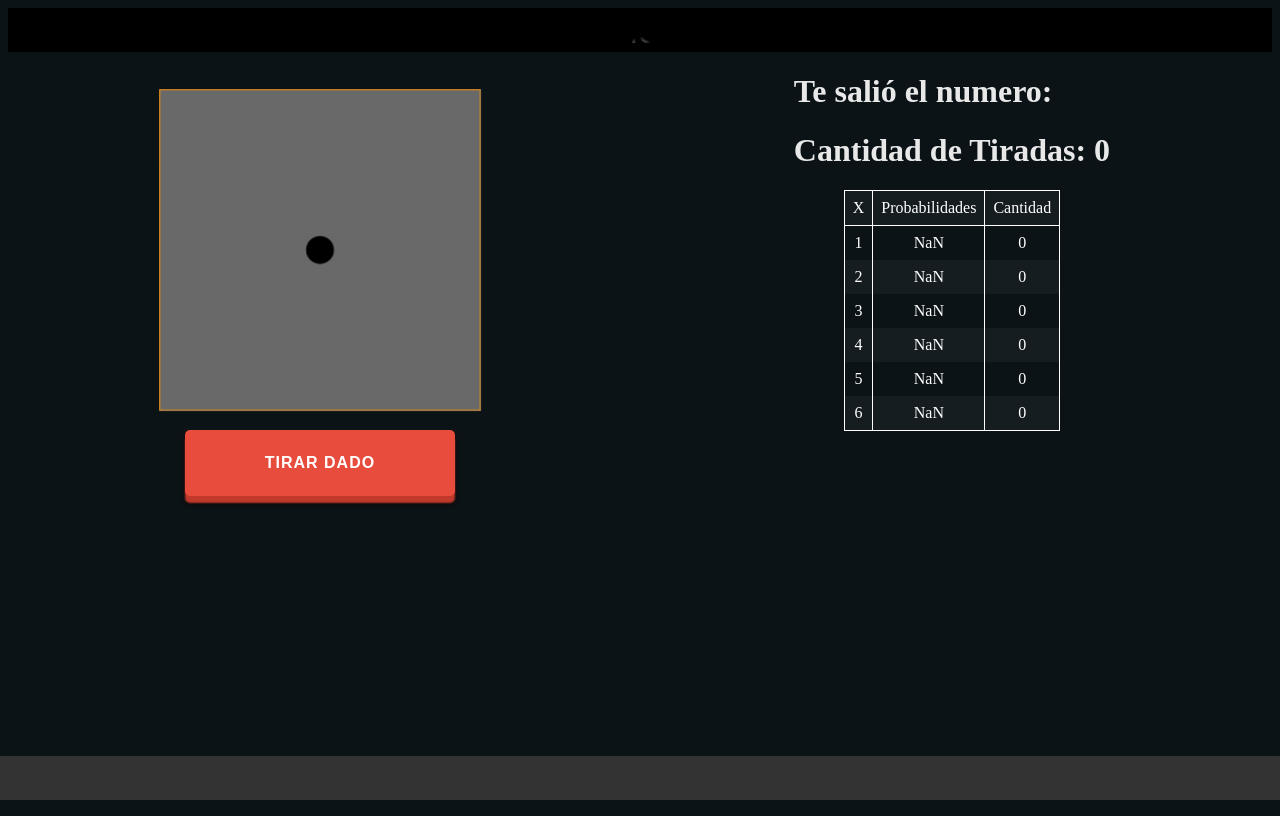
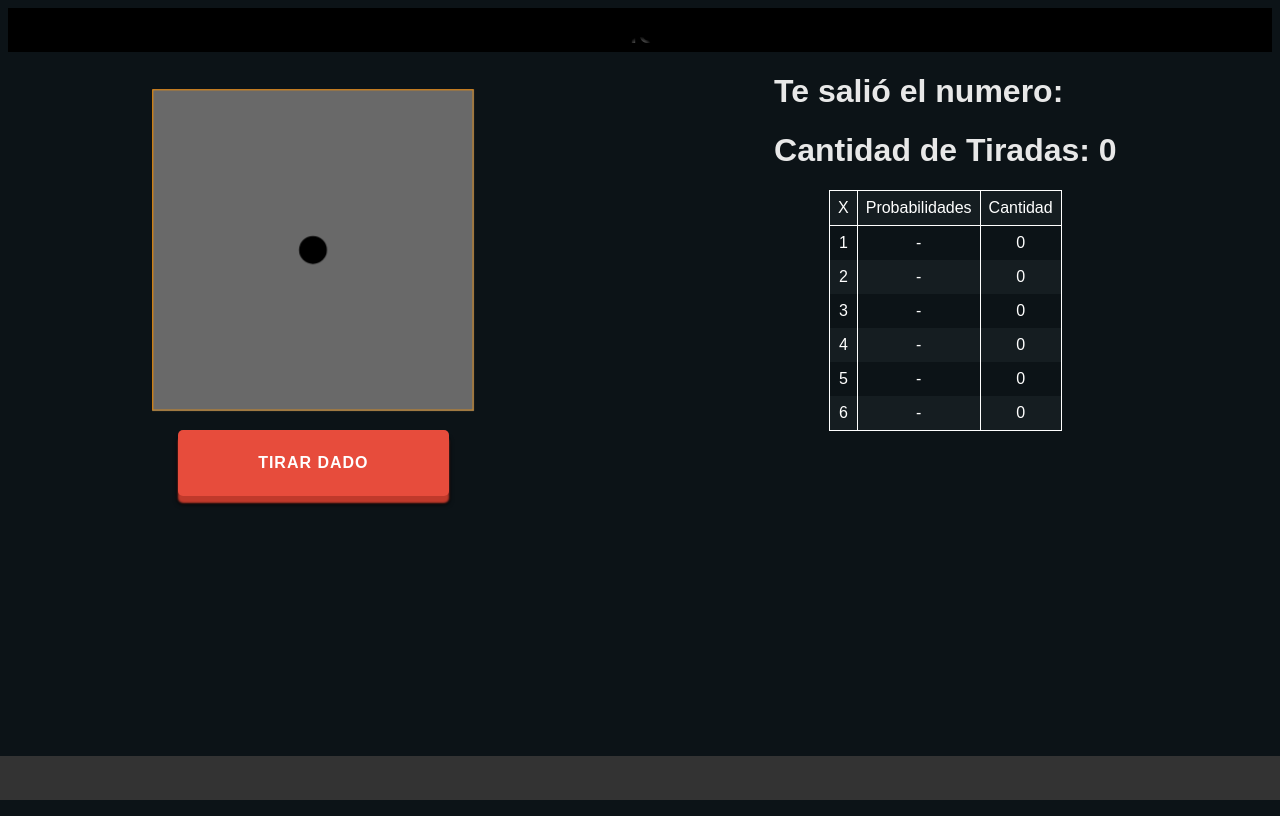
Before and after one commit to DaniLedes99/Dice, a React (Vite) app: page / in a window 1280 px wide. Built offline with nearby package versions, Linux system fonts and the light colour scheme.

Commit message:
Todo componetizado aprox

```diff
--- /dev/null
+++ b/src/Components/Button.jsx
@@ -0,0 +1,11 @@
+import "./Button.css";
+
+function Button({ onClick, disabled, tirando }) {
+  return (
+    <button className="button" onClick={onClick} disabled={disabled}>
+      {tirando ? "Lanzando..." : "Tirar dado"}
+    </button>
+  );
+}
+
+export default Button;
--- a/src/Components/Dado.jsx
+++ b/src/Components/Dado.jsx
@@ -1,10 +1,13 @@
 import { useState } from "react";
-import "./Dado.css";
 import "./Button.css";
 import "./Text.css";
 import "./Table.css";
-import "./Footer.css";
 import "./Organizador.css";
+import Footer from "./Footer";
+import Table from "./Table";
+import Button from "./Button";
+import Dado3D from "./Dado3D";
+import TirarDado from "./TirarDado";
 
 function Dado({ lados = 6 }) {
   const [valor, setValor] = useState();
@@ -14,155 +17,37 @@ function Dado({ lados = 6 }) {
   const [tirando, setTirando] = useState(false);
   const [degrees, setDegrees] = useState("");
 
-  function generateNewTransformValue(nuevoValor) {
-    if (nuevoValor == valor) {
-      switch (nuevoValor) {
-        case 1:
-          return `rotateY(720deg) rotateZ(720deg) rotateX(720deg)`;
-        case 2:
-          return `rotateY(540deg) rotateZ(720deg) rotateX(720deg)`;
-        case 3:
-          return `rotateY(450deg) rotateZ(720deg) rotateX(360deg)`;
-        case 4:
-          return `rotateY(630deg) rotateZ(3600deg) rotateX(3600deg)`;
-        case 5:
-          return `rotateY(3600deg) rotateZ(3600deg) rotateX(450deg)`;
-        case 6:
-          return `rotateY(3600deg) rotateZ(3600deg) rotateX(6300deg)`;
-        default:
-          return `rotateY(360deg) rotateZ(360deg) rotateX(360deg)`;
-      }
-    } else {
-      switch (nuevoValor) {
-        case 1:
-          return `rotateY(360deg) rotateZ(360deg) rotateX(360deg)`;
-        case 2:
-          return `rotateY(180deg) rotateZ(360deg) rotateX(3600deg)`;
-        case 3:
-          return `rotateY(90deg) rotateZ(360deg) rotateX(360deg)`;
-        case 4:
-          return `rotateY(270deg) rotateZ(360deg) rotateX(360deg)`;
-        case 5:
-          return `rotateY(360deg) rotateZ(360deg) rotateX(90deg)`;
-        case 6:
-          return `rotateY(360deg) rotateZ(360deg) rotateX(270deg)`;
-        default:
-          return `rotateY(360deg) rotateZ(0deg) rotateX(360deg)`;
-      }
-    }
-  }
-
-  const tirarDado = () => {
-    if (!tirando) {
-      setTirando(true);
-      setDegrees("");
-      const nuevoValor = Math.floor(Math.random() * lados + 1);
-      const diceRotation = generateNewTransformValue(nuevoValor);
-      setDegrees(diceRotation);
-      setTimeout(() => {
-        setCantidadDeTiradas(cantidadDeTiradas + 1);
-        setValor(nuevoValor);
-
-        if (cantidadDeTiradas < 10) {
-          setHistorial([...historial, nuevoValor]);
-          const nuevoContador = [...contador]; // si no pongo los ... no se actualiza el valor
-          nuevoContador[nuevoValor - 1] = nuevoContador[nuevoValor - 1] + 1;
-          setContador(nuevoContador);
-        } else {
-          historial.shift();
-          setHistorial([...historial, nuevoValor]);
-          const nuevoContador = [...contador];
-          nuevoContador[nuevoValor - 1] = nuevoContador[nuevoValor - 1] + 1;
-          setContador(nuevoContador);
-        }
-
-        setTirando(false);
-      }, 1000); // Cambia este valor para ajustar la duración del "lanzamiento"
-    }
-  };
+  const tirarDado = TirarDado({
+    lados,
+    valor,
+    setValor,
+    setContador,
+    contador,
+    setHistorial,
+    historial,
+    cantidadDeTiradas,
+    setCantidadDeTiradas,
+    tirando,
+    setTirando,
+    setDegrees,
+  });
 
   return (
     <div>
       <div className={`container ${tirando ? "tirando" : ""}`}>
         <div className="izquierda">
-          <div className="espacio3D">
-            <div style={{ transform: degrees }} className={`cubo3D`}>
-              <div className={`cara cara1`}>
-                <span className="dot"></span>
-              </div>
-              <div className={`cara cara2`}>
-                <span className="dot"></span>
-                <span className="dot"></span>
-              </div>
-              <div className={`cara cara3`}>
-                <span className="dot"></span>
-                <span className="dot"></span>
-                <span className="dot"></span>
-              </div>
-
-              <div className={`cara cara4`}>
-                <span className="dot"></span>
-                <span className="dot"></span>
-                <span className="dot"></span>
-                <span className="dot"></span>
-              </div>
-              <div className={`cara cara5`}>
-                <span className="dot"></span>
-                <span className="dot"></span>
-                <span className="dot"></span>
-                <span className="dot"></span>
-                <span className="dot"></span>
-              </div>
-              <div className={`cara cara6`}>
-                <span className="dot"></span>
-                <span className="dot"></span>
-                <span className="dot"></span>
-                <span className="dot"></span>
-                <span className="dot"></span>
-                <span className="dot"></span>
-              </div>
-            </div>
-          </div>
-
-          <button className="button" onClick={tirarDado} disabled={tirando}>
-            {tirando ? "Lanzando..." : "Tirar dado"}
-          </button>
+          <Dado3D degrees={degrees}></Dado3D>
+          <Button onClick={tirarDado} disabled={tirando} tirando={tirando} />
         </div>
-        <div className="derecha">
+        <div className="derecha textclass">
+          {!tirando && <h1>Te salió el numero: {valor}</h1>}
+          {!tirando && <h1>Cantidad de Tiradas: {cantidadDeTiradas}</h1>}
           {!tirando && (
-            <h1 className="textclass">Te salió el numero: {valor}</h1>
-          )}
-          {!tirando && (
-            <h1 className="textclass">
-              Cantidad de Tiradas: {cantidadDeTiradas}
-            </h1>
-          )}
-          {!tirando && (
-            <table className="tableclass">
-              <tbody>
-                <tr className="line-divisor-horizontal">
-                  <td className="line-divisor-right">X</td>
-                  <td className="line-divisor-right">Probabilidades</td>
-                  <td>Cantidad</td>
-                </tr>
-                {contador.map((count, index) => (
-                  <tr key={index + 1}>
-                    <td>{index + 1}</td>
-                    <td className="textclass line-divisor-vertical line-divisor-right">
-                      {((count / cantidadDeTiradas) * 100).toFixed(1)}
-                    </td>
-                    <td>{count}</td>
-                  </tr>
-                ))}
-              </tbody>
-            </table>
+            <Table contador={contador} cantidadDeTiradas={cantidadDeTiradas} />
           )}
         </div>
       </div>
-
-      <footer className="marquee">
-        <span>Tus últimos números :{" " + historial.join(" - ")}</span>
-      </footer>
+      <Footer historial={historial} />
     </div>
   );
 }
--- /dev/null
+++ b/src/Components/Dado3D.jsx
@@ -0,0 +1,46 @@
+import "./Dado.css";
+
+function Dado3D({ degrees }) {
+  return (
+    <div className="espacio3D">
+      <div style={{ transform: degrees }} className={`cubo3D`}>
+        <div className={`cara cara1`}>
+          <span className="dot"></span>
+        </div>
+        <div className={`cara cara2`}>
+          <span className="dot"></span>
+          <span className="dot"></span>
+        </div>
+        <div className={`cara cara3`}>
+          <span className="dot"></span>
+          <span className="dot"></span>
+          <span className="dot"></span>
+        </div>
+
+        <div className={`cara cara4`}>
+          <span className="dot"></span>
+          <span className="dot"></span>
+          <span className="dot"></span>
+          <span className="dot"></span>
+        </div>
+        <div className={`cara cara5`}>
+          <span className="dot"></span>
+          <span className="dot"></span>
+          <span className="dot"></span>
+          <span className="dot"></span>
+          <span className="dot"></span>
+        </div>
+        <div className={`cara cara6`}>
+          <span className="dot"></span>
+          <span className="dot"></span>
+          <span className="dot"></span>
+          <span className="dot"></span>
+          <span className="dot"></span>
+          <span className="dot"></span>
+        </div>
+      </div>
+    </div>
+  );
+}
+
+export default Dado3D;
--- /dev/null
+++ b/src/Components/Footer.jsx
@@ -0,0 +1,13 @@
+import "./Footer.css";
+
+import React from "react";
+
+function Footer({ historial }) {
+  return (
+    <footer className="marquee textclass">
+      <span>Tus últimos números :{" " + historial.join(" - ")}</span>
+    </footer>
+  );
+}
+
+export default Footer;
--- /dev/null
+++ b/src/Components/Table.jsx
@@ -0,0 +1,28 @@
+import React from "react";
+
+function Table({ contador, cantidadDeTiradas }) {
+  return (
+    <table className="tableclass textclass">
+      <tbody>
+        <tr className="line-divisor-horizontal">
+          <td className="line-divisor-right">X</td>
+          <td className="line-divisor-right">Probabilidades</td>
+          <td>Cantidad</td>
+        </tr>
+        {contador.map((count, index) => (
+          <tr key={index + 1}>
+            <td>{index + 1}</td>
+            <td className="textclass line-divisor-vertical line-divisor-right">
+              {cantidadDeTiradas > 0
+                ? ((count / cantidadDeTiradas) * 100).toFixed(1)
+                : "-"}
+            </td>
+            <td>{count}</td>
+          </tr>
+        ))}
+      </tbody>
+    </table>
+  );
+}
+
+export default Table;
--- a/src/Components/Text.css
+++ b/src/Components/Text.css
@@ -1,5 +1,6 @@
 .textclass {
   color: #e8e8e8;
+  font-family: sans-serif;
 }
 
 ul {
--- /dev/null
+++ b/src/Components/TirarDado.js
@@ -0,0 +1,49 @@
+import generateNewTransformValue from "./GenerateNewTransformValue";
+
+function TirarDado({
+  lados,
+  valor,
+  setValor,
+  setContador,
+  contador,
+  setHistorial,
+  historial,
+  cantidadDeTiradas,
+  setCantidadDeTiradas,
+  setTirando,
+  tirando,
+  setDegrees,
+}) {
+  const tirarDado = () => {
+    if (!tirando) {
+      setTirando(true);
+      setDegrees("");
+      const nuevoValor = Math.floor(Math.random() * lados + 1);
+      const diceRotation = generateNewTransformValue(nuevoValor, valor);
+      setDegrees(diceRotation);
+      setTimeout(() => {
+        setCantidadDeTiradas(cantidadDeTiradas + 1);
+        setValor(nuevoValor);
+
+        if (cantidadDeTiradas < 10) {
+          setHistorial([...historial, nuevoValor]);
+          const nuevoContador = [...contador];
+          nuevoContador[nuevoValor - 1] = nuevoContador[nuevoValor - 1] + 1;
+          setContador(nuevoContador);
+        } else {
+          historial.shift();
+          setHistorial([...historial, nuevoValor]);
+          const nuevoContador = [...contador];
+          nuevoContador[nuevoValor - 1] = nuevoContador[nuevoValor - 1] + 1;
+          setContador(nuevoContador);
+        }
+
+        setTirando(false);
+      }, 1000);
+    }
+  };
+
+  return tirarDado;
+}
+
+export default TirarDado;
```
Also changed, not shown: src/Components/GenerateNewTransformValue.js (added, +39 -0 lines).
